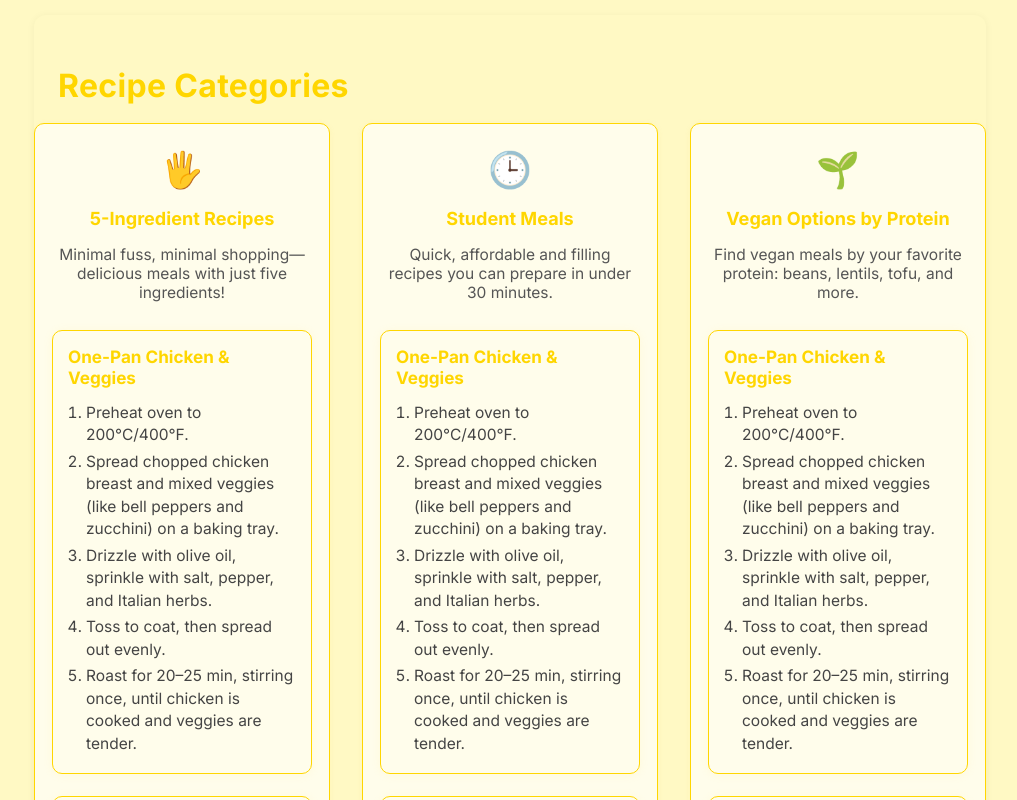
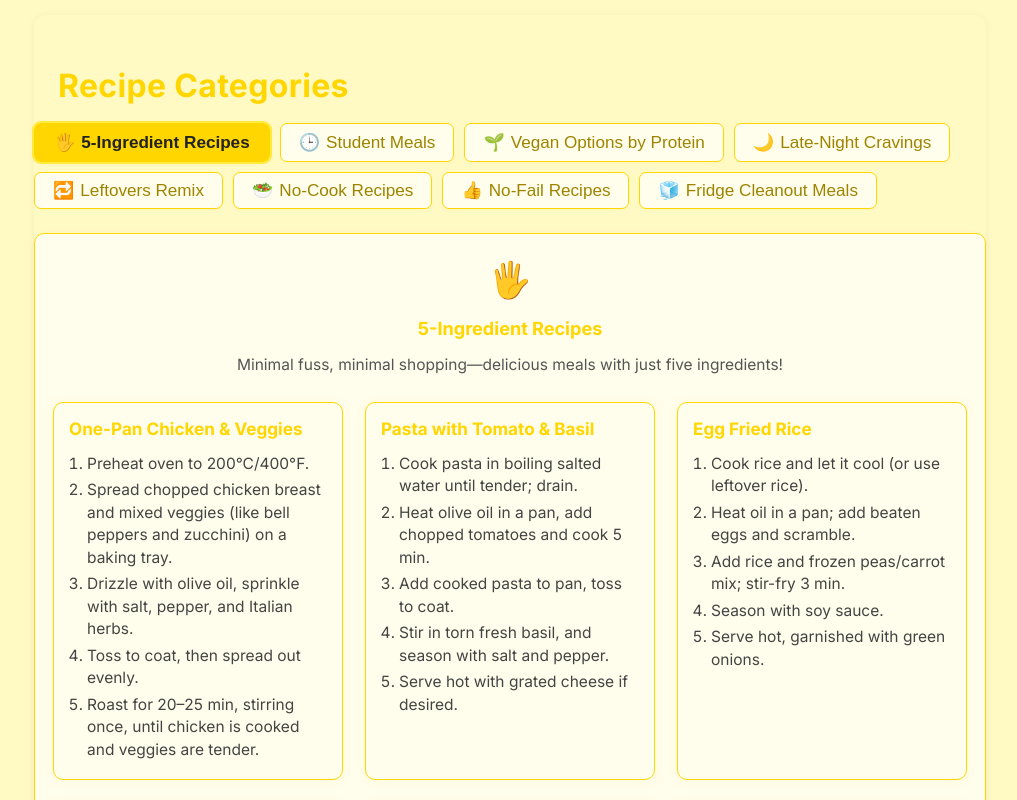
Before and after one commit to Workflow-Manager-admin/easybite-budget-friendly-recipes-for-beginners-15511-34a97e78, a React (Create React App) app in the folder easybite_budget_recipes/: page / in a window 1280 px wide. Shown: the part 480-1280 px from the top of the page, without its empty margins (130-1147 px from the left). Built offline with nearby package versions, Linux system fonts and the light colour scheme; the HTML template or start-up script is replaced by a standard one.

Commit message:
Auto-commit: Changes as of 2025-05-30T20:06:15.511025+00:00

```diff
--- a/easybite_budget_recipes/src/App.js
+++ b/easybite_budget_recipes/src/App.js
@@ -895,21 +895,68 @@ function App() {
           {/* Recipe Categories */}
           <section id="recipes" style={{ marginBottom: 36, background: '#FFF9C4', borderRadius: 12, padding: '24px 0', boxShadow: '0 1px 8px rgba(0,0,0,0.05)' }}>
             <h2 style={{ color: '#FFD600', fontSize: '2rem', fontWeight: 700, marginBottom: 18, marginLeft: 24, letterSpacing: '0.01em' }}>Recipe Categories</h2>
-            {/* Render ALL categories in rows of 3 */}
-            <div
+            {/* Category selection controls */}
+            <div style={{ display: 'flex', justifyContent: 'center', marginBottom: 24, flexWrap: 'wrap', gap: 12 }}>
+              {/* Dropdown for compact screens */}
+              <select
+                value={selectedCategoryId}
+                onChange={e => setSelectedCategoryId(e.target.value)}
                 style={{
-                  display: 'flex',
-                  flexDirection: 'column',
-                  gap: '32px',
-                  margin: '16px 0',
-                  alignItems: 'center',
-                  minHeight: 100
+                  display: 'none',
+                  padding: '8px 15px',
+                  borderRadius: 5,
+                  border: '1.7px solid #FFD600',
+                  fontWeight: 600,
+                  fontSize: '1rem',
+                  background: '#FFFDEB',
+                  color: '#222',
+                  marginRight: 16,
+                  marginBottom: 0,
+                  outline: 'none',
+                  boxShadow: '0 1px 5px #ffe08222'
                 }}
+                id="recipes-category-select"
+                aria-label="Select recipe category"
               >
-              {/* Arrange recipe columns: first 3 in first row, next 3 in second row, rest in further rows */}
-              {(() => {
-                // Prepare category card nodes first
-                const categoryCards = CATEGORIES.map(category => (
+                {CATEGORIES.map(cat => (
+                  <option key={cat.id} value={cat.id}>{cat.icon} {cat.label}</option>
+                ))}
+              </select>
+              {/* Button group for most screens */}
+              <div style={{ display: 'flex', flexWrap: 'wrap', gap: '10px' }}>
+                {CATEGORIES.map(cat => (
+                  <button
+                    key={cat.id}
+                    type="button"
+                    tabIndex={0}
+                    aria-pressed={selectedCategoryId === cat.id}
+                    title={cat.label}
+                    style={{
+                      display: 'inline-block',
+                      fontSize: '1.07rem',
+                      fontWeight: selectedCategoryId === cat.id ? 700 : 500,
+                      background: selectedCategoryId === cat.id ? '#FFD600' : '#FFFDEB',
+                      color: selectedCategoryId === cat.id ? '#222' : '#9d8400',
+                      border: selectedCategoryId === cat.id ? '2px solid #FFD600' : '1.5px solid #FFD600',
+                      borderRadius: 7,
+                      padding: '7px 18px',
+                      minWidth: 90,
+                      cursor: 'pointer',
+                      boxShadow: selectedCategoryId === cat.id ? '0 1px 5px #ffe08255' : '0 1px 3px #ffe08222',
+                      transition: 'all 0.12s',
+                      outline: selectedCategoryId === cat.id ? '2px solid #FFEB3B' : 'none'
+                    }}
+                    onClick={() => setSelectedCategoryId(cat.id)}
+                  >
+                    <span aria-hidden="true" style={{ marginRight: 6 }}>{cat.icon}</span>
+                    {cat.label}
+                  </button>
+                ))}
+              </div>
+            </div>
+            {/* Render the selected category only */}
+            <div style={{ display: "flex", justifyContent: "center", alignItems: "stretch", minHeight: 100 }}>
+              {CATEGORIES.filter(c => c.id === selectedCategoryId).map(category => (
                 <CategoryCard
                   key={category.id}
                   icon={category.icon}
@@ -919,27 +966,7 @@ function App() {
                   accentColor="#FFD600"
                   recipes={category.recipes}
                 />
-                ));
-                // Break into rows (maximum of 3 per row)
-                const rows = [];
-                for (let i = 0; i < categoryCards.length; i += 3) {
-                  rows.push(categoryCards.slice(i, i + 3));
-                }
-                return rows.map((rowCards, rowIdx) => (
-                  <div
-                    key={rowIdx}
-                    style={{
-                      display: 'flex',
-                      gap: '32px',
-                      flexWrap: 'wrap',
-                      justifyContent: 'center',
-                      width: '100%',
-                    }}
-                  >
-                    {rowCards}
-                  </div>
-                ));
-              })()}
+              ))}
             </div>
           </section>
 
```
Also changed, not shown: 2 other files (tests, documents, lock files or other folders). Lines whose indentation alone changed are shown as unchanged.
